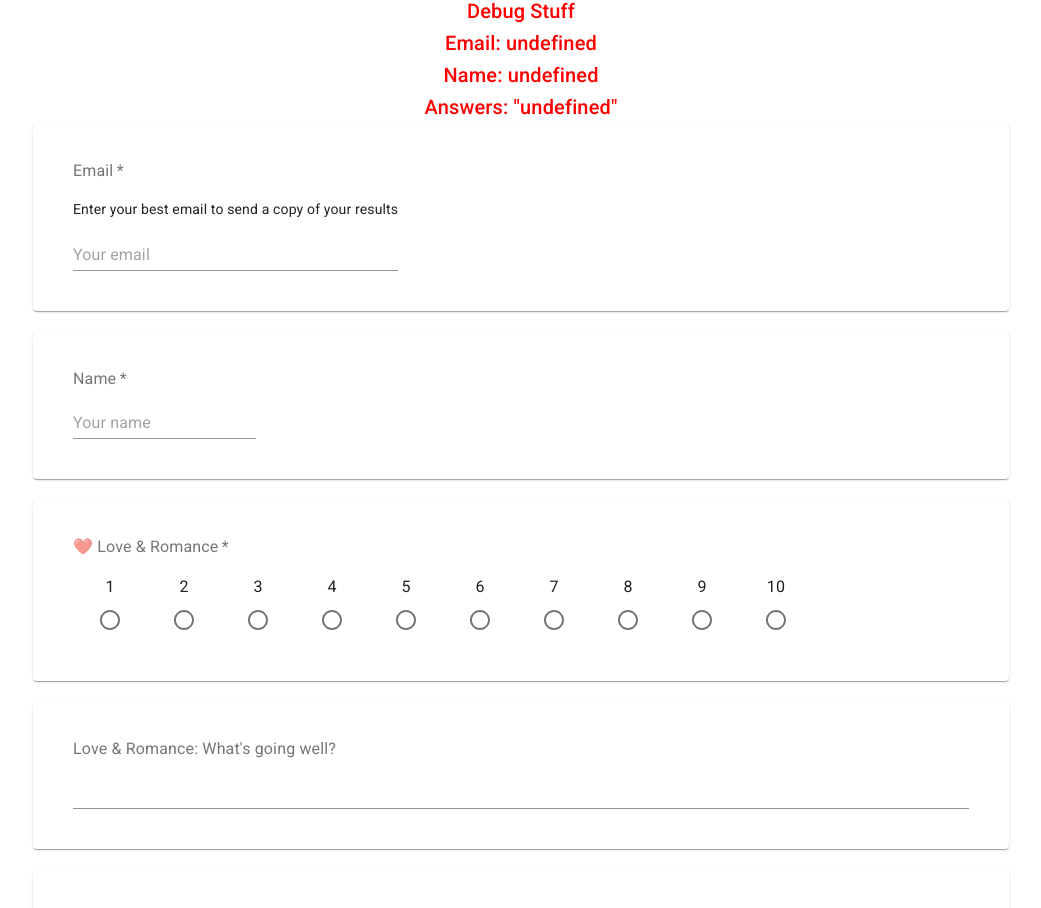
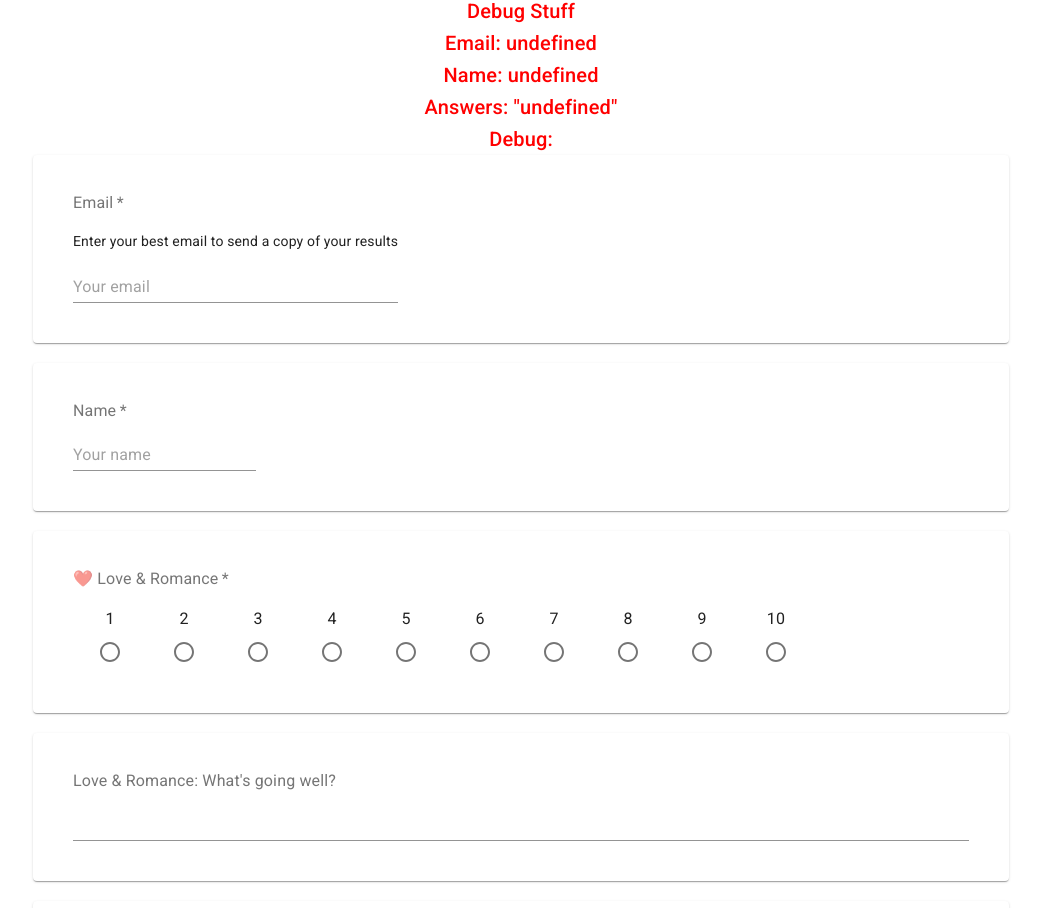
Before and after one commit to burnoutcoachapp/burnoutcoachapp, a React (Create React App) app: page / in a window 1280 px wide. Shown: the part 1360-2268 px from the top of the page, without its empty margins (119-1160 px from the left). Built offline with nearby package versions, Linux system fonts and the light colour scheme.

Commit message:
Added temporary polar chart to Form.tsx

```diff
--- a/src/components/Form.tsx
+++ b/src/components/Form.tsx
@@ -1,11 +1,11 @@
-import React, { useState } from 'react';
+import React, { useCallback, useState } from 'react';
 import { Container, Typography, makeStyles, Button, Box } from '@material-ui/core';
 import strings from '../strings';
 import EmailField from './EmailField';
 import NameField from './NameField';
 import QuestionGroup from './QuestionGroup';
 import { AnswerGroup, categories, QuestionCategory } from '../types';
-
+import { PolarArea, Chart } from 'react-chartjs-2';
 const useStyles = makeStyles({
     container: {
         display: 'flex',
@@ -32,7 +32,7 @@ const Form = (): JSX.Element => {
     const [email, setEmail] = useState('');
     const [name, setName] = useState('');
     const [answers, setAnswers] = useState<Partial<Answers>>();
-
+    const [debugText, setDebugText] = useState<string>('');
     const renderDebugText = (label: string, text?: string): JSX.Element => {
         return (
             <Typography style={{ color: 'red' }} align="center" variant="h6">
@@ -54,16 +54,79 @@ const Form = (): JSX.Element => {
         event.preventDefault();
     };
 
+    const areAllAnswersAnswered = useCallback((): boolean => {
+        if (answers === undefined) return false;
+        // Check length of array with answers that have ratings
+        const answerValues = Object.values(answers);
+        const answersWithRatings = answerValues.filter((x) => x.rating !== undefined);
+        console.log('answersWithRatings length ' + answersWithRatings.length);
+        console.log('categories length ' + categories.length);
+
+        return answersWithRatings.length === categories.length;
+    }, [answers]);
+
+    const renderChart = useCallback((): JSX.Element => {
+        console.log('are all answers answered: ' + areAllAnswersAnswered());
+        if (!areAllAnswersAnswered()) return <></>;
+        const answerValues = Object.values(answers ?? {});
+
+        const labels = answerValues.map((x) => {
+            return strings[x.label].title;
+        });
+
+        console.log(labels);
+        const data = {
+            labels,
+            datasets: [
+                {
+                    label: 'Rating',
+                    data: answerValues.map((x) => x.rating ?? 0),
+                    backgroundColor: [
+                        'rgba(255, 99, 164, 0.5)',
+                        'rgba(54, 162, 235, 0.5)',
+                        'rgba(255, 206, 86, 0.5)',
+                        'rgba(75, 192, 192, 0.5)',
+                        'rgba(153, 102, 255, 0.5)',
+                        'rgba(255, 159, 64, 0.5)',
+                        'rgba(190, 99, 255, 0.5)',
+                        'rgba(99, 255, 146, 0.5)',
+                        'rgba(99, 216, 255, 0.5)',
+                        'rgba(255, 99, 99, 0.5)',
+                    ],
+                    borderWidth: 1,
+                },
+            ],
+        };
+
+        // let data;
+        // const datasets = Object.values(answers).map({});
+        return (
+            <Box style={{ width: '50vw' }}>
+                <PolarArea
+                    type="polarArea"
+                    data={data}
+                    options={{
+                        scale: {
+                            min: 0,
+                            max: 10,
+                        },
+                    }}
+                />
+            </Box>
+        );
+    }, [areAllAnswersAnswered]);
+
     return (
         <Container className={classes.container}>
             <Typography align="center" variant="h6">
                 {strings.formTitle}
             </Typography>
-
+            {renderChart()}
             {renderDebugText('Debug Stuff')}
             {renderDebugText('Email', email || 'undefined')}
             {renderDebugText('Name', name || 'undefined'.toString())}
             {renderDebugText('Answers', JSON.stringify(answers ?? 'undefined', null, 4))}
+            {renderDebugText('Debug', debugText)}
             <EmailField
                 onEmailChange={(email) => {
                     setEmail(email);
```
